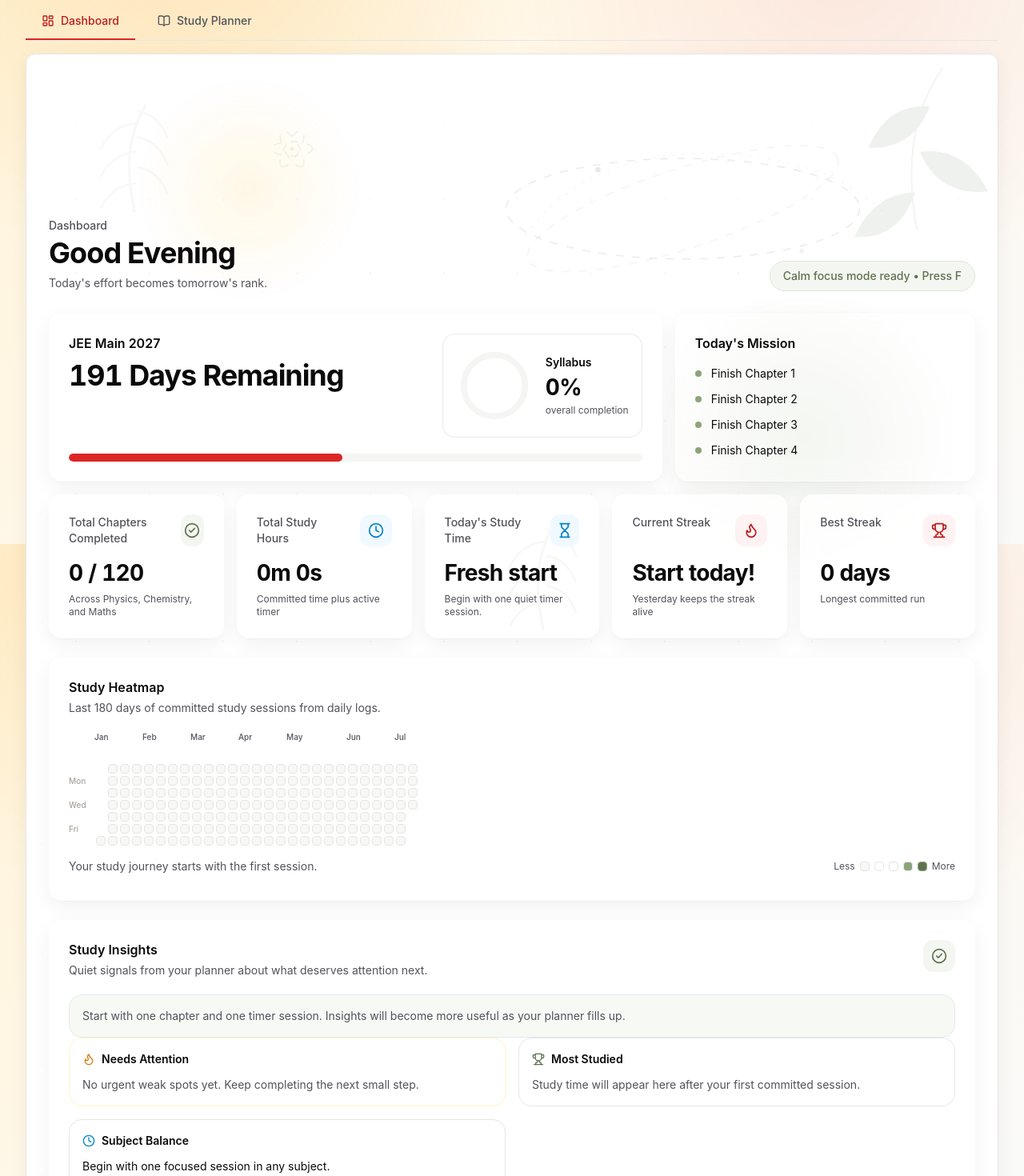
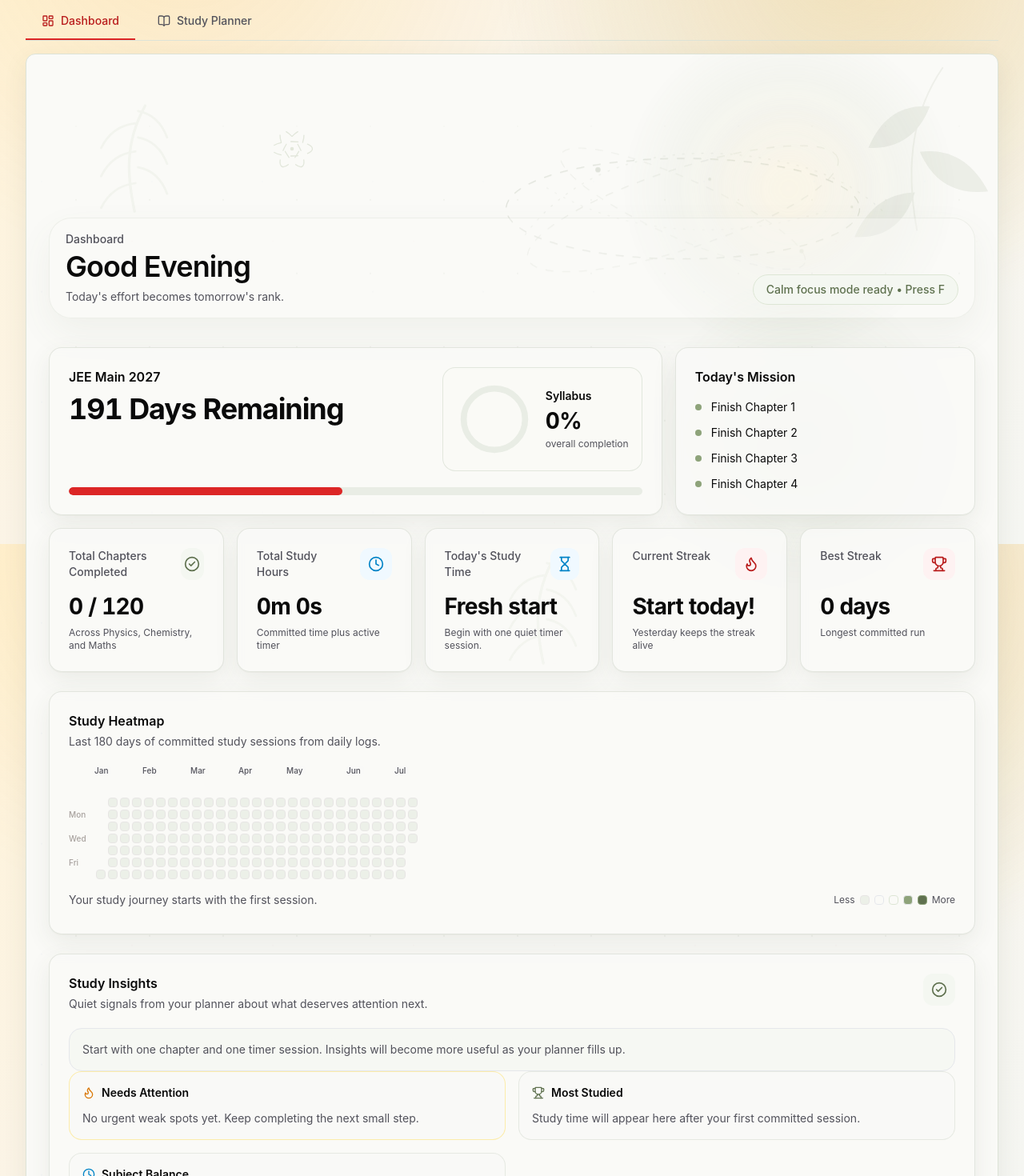
Before and after one commit to focused-asshu/jee-planner, a React (Vite) app: page / in a window 1280 px wide. Shown: the part 120-1590 px from the top of the page at 80% size. Built offline with nearby package versions, Linux system fonts and the light colour scheme.

Commit message:
Refine dashboard botanical theme

```diff
--- a/src/components/Dashboard.jsx
+++ b/src/components/Dashboard.jsx
@@ -27,7 +27,7 @@
   const iconTone = tone === 'ember' ? 'bg-ember-50 text-ember-700' : tone === 'sage' ? 'bg-sage-50 text-sage-700' : 'bg-sky-50 text-sky-600';
 
   return (
-    <div className="relative overflow-hidden rounded-2xl border border-white/70 bg-white/75 p-6 shadow-card backdrop-blur-md transition duration-200 ease-out hover:-translate-y-0.5 hover:shadow-card-hover">
+    <div className="relative overflow-hidden rounded-2xl border border-sage-700/[0.15] bg-paper/85 p-6 shadow-card backdrop-blur-sm transition duration-200 ease-out hover:-translate-y-0.5 hover:shadow-card-hover">
       {empty ? <BotanicalCorner /> : null}
       <div className="relative flex items-start justify-between gap-3">
         <p className="text-sm font-medium text-ink-muted">{label}</p>
@@ -48,7 +48,7 @@
   return (
     <div className="flex items-center gap-4 rounded-2xl border border-border/80 bg-paper/80 p-4">
       <svg className="h-24 w-24 -rotate-90" viewBox="0 0 100 100" aria-hidden="true">
-        <circle cx="50" cy="50" r={radius} stroke="currentColor" strokeWidth="8" className="text-stone-100" fill="none" />
+        <circle cx="50" cy="50" r={radius} stroke="currentColor" strokeWidth="8" className="text-[#E9EDE5]" fill="none" />
         <circle cx="50" cy="50" r={radius} stroke="currentColor" strokeWidth="8" className="text-ember-600 progress-ring" fill="none" strokeLinecap="round" strokeDasharray={circumference} strokeDashoffset={offset} />
       </svg>
       <div>
@@ -88,7 +88,7 @@
 
 const getStudyHeatmapCellClass = (intensity) => {
   const classes = [
-    'border-stone-200 bg-stone-100/80',
+    'border-stone-200 bg-[#E9EDE5]/80',
     'border-sage-100 bg-sage-100',
     'border-sage-200 bg-sage-300',
     'border-sage-300 bg-sage-500',
@@ -157,7 +157,7 @@
   const hasStudySessions = useMemo(() => Object.values(dailySessions ?? {}).some((session) => Math.max(0, Math.floor(session?.totalSeconds ?? 0)) > 0), [dailySessions]);
 
   return (
-    <section className="rounded-2xl border border-white/70 bg-white/75 p-6 shadow-card backdrop-blur-md">
+    <section className="rounded-2xl border border-sage-700/[0.15] bg-paper/85 p-6 shadow-card backdrop-blur-sm">
       <div className="mb-5 flex flex-wrap items-end justify-between gap-3">
         <div>
           <h3 className="text-base font-semibold text-ink">Study Heatmap</h3>
@@ -238,7 +238,7 @@
   const hasAnyMilestoneProgress = milestones.unlocked.length > 0 || nextMilestones.some((milestone) => milestone.progress > 0);
 
   return (
-    <section className="rounded-2xl border border-white/70 bg-white/75 p-6 shadow-card backdrop-blur-md">
+    <section className="rounded-2xl border border-sage-700/[0.15] bg-paper/85 p-6 shadow-card backdrop-blur-sm">
       <div className="mb-5 flex items-start justify-between gap-3">
         <div>
           <h3 className="text-base font-semibold text-ink">Milestones</h3>
@@ -252,7 +252,7 @@
       ) : null}
 
       <div className="grid gap-4 lg:grid-cols-2">
-        <div className="rounded-2xl border border-sage-100 bg-white/70 p-4">
+        <div className="rounded-2xl border border-sage-700/[0.12] bg-paper/75 p-4">
           <h4 className="flex items-center gap-2 text-sm font-semibold text-ink"><CheckCircle2 className="h-4 w-4 text-sage-700" />Recently Unlocked</h4>
           {recentlyUnlocked.length ? (
             <ol className="mt-3 space-y-3">
@@ -269,7 +269,7 @@
           ) : <p className="mt-3 text-sm text-ink-muted">No milestones unlocked yet. Start small; one committed session is enough to begin.</p>}
         </div>
 
-        <div className="rounded-2xl border border-amber-100 bg-white/70 p-4">
+        <div className="rounded-2xl border border-amber-200/70 bg-paper/75 p-4">
           <h4 className="flex items-center gap-2 text-sm font-semibold text-ink"><Flame className="h-4 w-4 text-ember-600" />Next to Chase</h4>
           <ol className="mt-3 space-y-3">
             {nextMilestones.map((milestone) => {
@@ -286,7 +286,7 @@
                       <p className="mt-1 text-xs leading-5 text-ink-muted">{milestone.description}</p>
                     </div>
                   </div>
-                  <div className="mt-3 h-2 overflow-hidden rounded-full bg-stone-100" aria-hidden="true">
+                  <div className="mt-3 h-2 overflow-hidden rounded-full bg-[#E9EDE5]" aria-hidden="true">
                     <div className="h-full rounded-full bg-ember-600 transition-[width] duration-500 ease-out" style={{ width: `${percent}%` }} />
                   </div>
                 </li>
@@ -309,7 +309,7 @@
   const hasInsightData = weakChapters.length > 0 || mostStudied.length > 0 || recentlyFinished.length > 0 || Object.values(subjectBalance.totals).some((seconds) => seconds > 0) || consistency.studiedLastSevenDays > 0;
 
   return (
-    <section className="rounded-2xl border border-white/70 bg-white/75 p-6 shadow-card backdrop-blur-md">
+    <section className="rounded-2xl border border-sage-700/[0.15] bg-paper/85 p-6 shadow-card backdrop-blur-sm">
       <div className="mb-5 flex items-start justify-between gap-3">
         <div>
           <h3 className="text-base font-semibold text-ink">Study Insights</h3>
@@ -323,30 +323,30 @@
       ) : null}
 
       <div className="grid gap-4 lg:grid-cols-2">
-        <div className="rounded-2xl border border-amber-100 bg-white/70 p-4">
+        <div className="rounded-2xl border border-amber-200/70 bg-paper/75 p-4">
           <h4 className="flex items-center gap-2 text-sm font-semibold text-ink"><Flame className="h-4 w-4 text-amber-600" />Needs Attention</h4>
           {weakChapters.length ? <ol className="mt-3 space-y-2">{weakChapters.map((chapter) => <li key={`${chapter.subject}-${chapter.id}`} className="flex items-center justify-between gap-3 text-sm"><span className={chapter.isWeak ? 'font-semibold text-ink' : 'text-ink'}>{chapter.name}</span><span className="text-xs text-ink-muted">{chapter.subjectLabel}</span></li>)}</ol> : <p className="mt-3 text-sm text-ink-muted">No urgent weak spots yet. Keep completing the next small step.</p>}
         </div>
 
-        <div className="rounded-2xl border border-sage-100 bg-white/70 p-4">
+        <div className="rounded-2xl border border-sage-700/[0.12] bg-paper/75 p-4">
           <h4 className="flex items-center gap-2 text-sm font-semibold text-ink"><Trophy className="h-4 w-4 text-sage-700" />Most Studied</h4>
           {mostStudied.length ? <ol className="mt-3 space-y-2">{mostStudied.map((chapter) => <li key={`${chapter.subject}-${chapter.id}`} className="flex items-center justify-between gap-3 text-sm text-ink"><span>{chapter.name}</span><span className="text-xs tabular-nums text-ink-muted">{formatStudyTime(chapter.timeStudiedSeconds)}</span></li>)}</ol> : <p className="mt-3 text-sm text-ink-muted">Study time will appear here after your first committed session.</p>}
         </div>
 
         {recentlyFinished.length ? (
-          <div className="rounded-2xl border border-sky-100 bg-white/70 p-4">
+          <div className="rounded-2xl border border-sky-100/80 bg-paper/75 p-4">
             <h4 className="flex items-center gap-2 text-sm font-semibold text-ink"><BookOpen className="h-4 w-4 text-sky-600" />Recently Finished</h4>
             <ol className="mt-3 space-y-2">{recentlyFinished.map((chapter) => <li key={`${chapter.subject}-${chapter.id}`} className="flex items-center justify-between gap-3 text-sm text-ink"><span>{chapter.name}</span><span className="text-xs text-ink-muted">{chapter.dateKey}</span></li>)}</ol>
           </div>
         ) : null}
 
-        <div className="rounded-2xl border border-border bg-white/70 p-4">
+        <div className="rounded-2xl border border-sage-700/[0.12] bg-paper/75 p-4">
           <h4 className="flex items-center gap-2 text-sm font-semibold text-ink"><Clock className="h-4 w-4 text-sky-600" />Subject Balance</h4>
           <p className="mt-3 text-sm text-ink">{subjectBalance.message}</p>
           <div className="mt-3 grid grid-cols-3 gap-2 text-xs text-ink-muted">{Object.entries(subjectBalance.totals).map(([subject, seconds]) => <span key={subject} className="rounded-xl bg-stone-50 px-2 py-1 text-center tabular-nums">{subjectLabels[subject]}<br />{formatStudyTime(seconds)}</span>)}</div>
         </div>
 
-        <div className="rounded-2xl border border-border bg-white/70 p-4 lg:col-span-2">
+        <div className="rounded-2xl border border-sage-700/[0.12] bg-paper/75 p-4 lg:col-span-2">
           <h4 className="flex items-center gap-2 text-sm font-semibold text-ink"><CheckCircle2 className="h-4 w-4 text-sage-700" />Consistency</h4>
           <p className="mt-3 text-sm text-ink">{consistency.message}</p>
         </div>
@@ -418,7 +418,7 @@
   }, [entry, todayKey]);
 
   return (
-    <section className="rounded-2xl border border-amber-100/80 bg-[#FFF8E8]/80 p-5 shadow-card backdrop-blur-md">
+    <section className="rounded-2xl border border-amber-100/80 bg-[#FFF8E8]/78 p-5 shadow-card backdrop-blur-sm">
       <div className="flex items-start justify-between gap-3">
         <div>
           <h3 className="flex items-center gap-2 text-base font-semibold text-ink"><BookOpen className="h-4 w-4 text-ember-600" />Daily Journal</h3>
@@ -479,7 +479,7 @@
   };
 
   return (
-    <section className="rounded-2xl border border-sage-100/90 bg-sage-50/75 p-5 shadow-card backdrop-blur-md">
+    <section className="rounded-2xl border border-sage-100/90 bg-sage-50/80 p-5 shadow-card backdrop-blur-sm">
       <div className="flex items-start justify-between gap-3">
         <div>
           <h3 className="text-base font-semibold text-ink">Ambient Mode</h3>
@@ -561,21 +561,21 @@
     <div className="relative overflow-hidden p-7 dashboard-view">
       <DashboardAtmosphere />
       <BotanicalCorner />
-      <div className="relative mb-7 flex flex-wrap items-end justify-between gap-4">
+      <div className="relative mb-9 flex flex-wrap items-end justify-between gap-5 rounded-[1.75rem] border border-sage-700/[0.08] bg-paper/35 px-5 py-4 shadow-[0_18px_44px_rgba(95,113,79,0.07)]">
         <div>
           <p className="text-sm font-medium text-ink-muted">Dashboard</p>
-          <h2 className="mt-1 text-3xl font-bold tracking-tight text-ink">{getGreeting()}</h2>
+          <h2 className="mt-1 text-3xl font-semibold tracking-tight text-ink">{getGreeting()}</h2>
           <p className="mt-2 text-sm text-ink-muted">{motivationalLines[getDayIndex(motivationalLines.length)]}</p>
         </div>
         <div className="rounded-full border border-sage-200 bg-sage-50 px-4 py-2 text-sm font-medium text-sage-700">Calm focus mode ready • Press F</div>
       </div>
 
       <div className="grid grid-cols-1 gap-4 lg:grid-cols-3">
-        <div className="rounded-2xl border border-white/70 bg-white/72 p-6 shadow-card backdrop-blur-md lg:col-span-2">
+        <div className="rounded-2xl border border-sage-700/[0.15] bg-paper/85 p-6 shadow-card backdrop-blur-sm lg:col-span-2">
           <div className="flex items-start justify-between gap-4"><div><h3 className="text-base font-semibold text-ink">{JEE_MAIN_EXAM.label}</h3><p className="mt-2 text-3xl font-bold tabular-nums text-ink">{daysRemaining} Days Remaining</p></div><CircularProgress percent={overallPercent} label="Syllabus" /></div>
-          <div className="mt-5 h-2.5 overflow-hidden rounded-full bg-stone-100"><div className="h-full rounded-full bg-ember-600 transition-[width] duration-500 ease-out" style={{ width: `${countdownPercent}%` }} /></div>
+          <div className="mt-5 h-2.5 overflow-hidden rounded-full bg-[#E9EDE5]"><div className="h-full rounded-full bg-ember-600 transition-[width] duration-500 ease-out" style={{ width: `${countdownPercent}%` }} /></div>
         </div>
-        <div className="rounded-2xl border border-white/70 bg-white/72 p-6 shadow-card backdrop-blur-md"><h3 className="text-base font-semibold text-ink">Today's Mission</h3><ul className="mt-4 space-y-3">{missionItems.map((item) => <li key={item} className="flex items-center gap-3 text-sm text-ink"><span className="h-2 w-2 rounded-full bg-sage-500" />{item}</li>)}</ul></div>
+        <div className="rounded-2xl border border-sage-700/[0.15] bg-paper/85 p-6 shadow-card backdrop-blur-sm"><h3 className="text-base font-semibold text-ink">Today's Mission</h3><ul className="mt-4 space-y-3">{missionItems.map((item) => <li key={item} className="flex items-center gap-3 text-sm text-ink"><span className="h-2 w-2 rounded-full bg-sage-500" />{item}</li>)}</ul></div>
       </div>
 
       <div className="mt-4 grid grid-cols-1 gap-4 sm:grid-cols-2 lg:grid-cols-5">
@@ -608,11 +608,11 @@
       </div>
 
       <div className="mt-6 grid grid-cols-1 gap-4 lg:grid-cols-[1fr_320px]">
-        <div className="rounded-2xl border border-white/70 bg-white/75 p-6 shadow-card backdrop-blur-md">
+        <div className="rounded-2xl border border-sage-700/[0.15] bg-paper/85 p-6 shadow-card backdrop-blur-sm">
           <div className="mb-4"><h3 className="text-base font-semibold text-ink">Subject Progress</h3><p className="mt-1 text-sm text-ink-muted">Completion by subject, using the same criteria as the Study Planner.</p></div>
-          <div className="space-y-4">{Object.entries(completionStats.bySubject).map(([subject, stats]) => { const percent = stats.total > 0 ? (stats.completed / stats.total) * 100 : 0; return <div key={subject}><div className="mb-2 flex items-center justify-between text-sm"><span className="font-medium text-ink">{subjectLabels[subject]}</span><span className="tabular-nums text-ink-muted">{stats.completed} / {stats.total} chapters</span></div><div className="h-3 overflow-hidden rounded-full bg-stone-100"><div className="h-full rounded-full bg-ember-600 transition-[width] duration-500 ease-out" style={{ width: `${percent}%` }} /></div></div>; })}</div>
+          <div className="space-y-4">{Object.entries(completionStats.bySubject).map(([subject, stats]) => { const percent = stats.total > 0 ? (stats.completed / stats.total) * 100 : 0; return <div key={subject}><div className="mb-2 flex items-center justify-between text-sm"><span className="font-medium text-ink">{subjectLabels[subject]}</span><span className="tabular-nums text-ink-muted">{stats.completed} / {stats.total} chapters</span></div><div className="h-3 overflow-hidden rounded-full bg-[#E9EDE5]"><div className="h-full rounded-full bg-ember-600 transition-[width] duration-500 ease-out" style={{ width: `${percent}%` }} /></div></div>; })}</div>
         </div>
-        <div className="relative overflow-hidden rounded-2xl border border-white/70 bg-white/70 p-6 shadow-card backdrop-blur-md"><BotanicalCorner /><Search className="h-5 w-5 text-sky-600" aria-hidden="true" /><p className="relative mt-5 text-lg font-semibold leading-relaxed text-ink">“{studyQuotes[getDayIndex(studyQuotes.length)]}”</p><p className="relative mt-3 text-xs font-medium uppercase tracking-wide text-ink-muted">Daily study note</p></div>
+        <div className="relative overflow-hidden rounded-2xl border border-sage-700/[0.15] bg-paper/82 p-6 shadow-card backdrop-blur-sm"><BotanicalCorner /><Search className="h-5 w-5 text-sky-600" aria-hidden="true" /><p className="relative mt-5 text-lg font-semibold leading-relaxed text-ink">“{studyQuotes[getDayIndex(studyQuotes.length)]}”</p><p className="relative mt-3 text-xs font-medium uppercase tracking-wide text-ink-muted">Daily study note</p></div>
       </div>
     </div>
   );
--- a/src/components/DashboardAtmosphere.jsx
+++ b/src/components/DashboardAtmosphere.jsx
@@ -8,9 +8,13 @@
       <svg className="dashboard-orbits dashboard-orbits-hero" viewBox="0 0 520 260" fill="none">
         <ellipse cx="260" cy="128" rx="204" ry="58" className="dashboard-orbit-line" />
         <ellipse cx="260" cy="128" rx="188" ry="46" className="dashboard-orbit-line dashboard-orbit-line-soft" transform="rotate(-18 260 128)" />
+        <ellipse cx="260" cy="128" rx="154" ry="34" className="dashboard-orbit-line dashboard-orbit-line-whisper" transform="rotate(24 260 128)" />
         <path d="M78 158C138 78 249 42 392 78C434 89 467 108 493 133" className="dashboard-arc-line" />
+        <path d="M103 104C179 151 292 171 425 131" className="dashboard-arc-line dashboard-arc-line-whisper" />
         <circle cx="162" cy="83" r="3" className="dashboard-orbit-dot" />
         <circle cx="397" cy="177" r="2.5" className="dashboard-orbit-dot dashboard-orbit-dot-muted" />
+        <circle cx="291" cy="94" r="1.8" className="dashboard-orbit-dot dashboard-orbit-dot-glow" />
+        <circle cx="455" cy="126" r="1.5" className="dashboard-orbit-dot dashboard-orbit-dot-glow" />
       </svg>
 
       <svg className="dashboard-atom-mark" viewBox="0 0 96 96" fill="none">
--- a/src/index.css
+++ b/src/index.css
@@ -5,26 +5,27 @@
 :root {
   font-family: -apple-system, BlinkMacSystemFont, "Segoe UI", Inter, system-ui, sans-serif;
   color: #0A0A0A;
-  background: #FAFAF9;
+  background: #F5F6F2;
 }
 
 html {
-  background: #FAFAF9;
+  background: #F5F6F2;
 }
 
 body {
   margin: 0;
   min-width: 1024px;
-  background: #FAFAF9;
+  background: #F5F6F2;
 }
 
 
 .app-shell {
   --time-bg:
-    radial-gradient(circle at 18% 0%, rgba(14, 165, 233, 0.08), transparent 30rem),
-    radial-gradient(circle at 82% 12%, rgba(220, 38, 38, 0.055), transparent 24rem),
-    linear-gradient(135deg, rgba(255, 255, 255, 0.76), rgba(250, 250, 249, 0.96)),
-    #FAFAF9;
+    radial-gradient(circle at 88% 4%, rgba(255, 236, 190, 0.64), transparent 28rem),
+    radial-gradient(circle at 78% 12%, rgba(142, 163, 122, 0.18), transparent 30rem),
+    radial-gradient(circle at 18% 0%, rgba(14, 165, 233, 0.045), transparent 30rem),
+    linear-gradient(135deg, rgba(245, 246, 242, 0.9), rgba(250, 250, 247, 0.97)),
+    #F5F6F2;
   background: var(--time-bg);
   background-attachment: fixed;
   transition: background 700ms ease, color 200ms ease;
@@ -32,31 +33,35 @@
 
 .app-theme-morning {
   --time-bg:
-    radial-gradient(circle at 16% 4%, rgba(251, 191, 36, 0.18), transparent 25rem),
-    radial-gradient(circle at 78% 10%, rgba(254, 226, 196, 0.58), transparent 30rem),
-    linear-gradient(135deg, #FFF7E8 0%, #FFFCF5 46%, #FAFAF9 100%);
+    radial-gradient(circle at 86% 2%, rgba(255, 232, 177, 0.72), transparent 30rem),
+    radial-gradient(circle at 18% 4%, rgba(251, 191, 36, 0.12), transparent 25rem),
+    radial-gradient(circle at 76% 16%, rgba(142, 163, 122, 0.18), transparent 31rem),
+    linear-gradient(135deg, #FFF7E8 0%, #FAFAF3 48%, #F5F6F2 100%);
 }
 
 .app-theme-afternoon {
   --time-bg:
-    radial-gradient(circle at 18% 0%, rgba(14, 165, 233, 0.075), transparent 30rem),
-    radial-gradient(circle at 84% 16%, rgba(221, 230, 213, 0.42), transparent 24rem),
-    linear-gradient(135deg, rgba(255, 255, 255, 0.92), rgba(250, 250, 249, 0.98)),
-    #FAFAF9;
+    radial-gradient(circle at 88% 5%, rgba(255, 236, 190, 0.52), transparent 28rem),
+    radial-gradient(circle at 18% 0%, rgba(14, 165, 233, 0.055), transparent 30rem),
+    radial-gradient(circle at 84% 16%, rgba(221, 230, 213, 0.52), transparent 25rem),
+    linear-gradient(135deg, rgba(245, 246, 242, 0.94), rgba(250, 250, 247, 0.98)),
+    #F5F6F2;
 }
 
 .app-theme-evening {
   --time-bg:
-    radial-gradient(circle at 18% 2%, rgba(245, 158, 11, 0.18), transparent 28rem),
-    radial-gradient(circle at 82% 10%, rgba(220, 38, 38, 0.08), transparent 26rem),
-    linear-gradient(135deg, #FFF3D7 0%, #FFF8EB 48%, #FAFAF9 100%);
+    radial-gradient(circle at 86% 4%, rgba(255, 221, 159, 0.54), transparent 30rem),
+    radial-gradient(circle at 18% 2%, rgba(245, 158, 11, 0.13), transparent 28rem),
+    radial-gradient(circle at 82% 10%, rgba(142, 163, 122, 0.18), transparent 27rem),
+    linear-gradient(135deg, #FFF3D7 0%, #FAF4EA 48%, #F5F6F2 100%);
 }
 
 .app-theme-night {
   --time-bg:
-    radial-gradient(circle at 18% 0%, rgba(14, 165, 233, 0.055), transparent 28rem),
-    radial-gradient(circle at 80% 12%, rgba(120, 113, 108, 0.16), transparent 24rem),
-    linear-gradient(135deg, #EDE7DD 0%, #F6F0E8 52%, #F9F6F1 100%);
+    radial-gradient(circle at 86% 3%, rgba(255, 231, 181, 0.36), transparent 29rem),
+    radial-gradient(circle at 18% 0%, rgba(14, 165, 233, 0.045), transparent 28rem),
+    radial-gradient(circle at 80% 12%, rgba(120, 129, 101, 0.18), transparent 24rem),
+    linear-gradient(135deg, #EEE9DF 0%, #F4F0E8 52%, #F7F6F0 100%);
 }
 
 body::before {
@@ -64,9 +69,11 @@
   position: fixed;
   inset: 0;
   pointer-events: none;
-  opacity: 0.28;
-  background-image: radial-gradient(rgba(10, 10, 10, 0.08) 0.5px, transparent 0.5px);
-  background-size: 18px 18px;
+  opacity: 0.5;
+  background-image:
+    linear-gradient(115deg, rgba(92, 110, 82, 0.024) 0 1px, transparent 1px 12px),
+    radial-gradient(rgba(92, 110, 82, 0.045) 0.45px, transparent 0.45px);
+  background-size: 34px 34px, 22px 22px;
   z-index: -1;
 }
 
@@ -159,22 +166,22 @@
 
 .dashboard-atmosphere {
   z-index: 0;
-  opacity: 0.9;
+  opacity: 0.95;
 }
 
 .dashboard-light {
   position: absolute;
   border-radius: 9999px;
-  filter: blur(18px);
+  filter: blur(22px);
   transform: translateZ(0);
 }
 
 .dashboard-light-one {
-  top: 1.5rem;
-  left: 11%;
-  height: 18rem;
-  width: 18rem;
-  background: radial-gradient(circle, rgba(251, 191, 36, 0.14), rgba(251, 191, 36, 0.035) 48%, transparent 72%);
+  top: -2rem;
+  right: 5%;
+  height: 25rem;
+  width: 25rem;
+  background: radial-gradient(circle, rgba(255, 231, 181, 0.28), rgba(142, 163, 122, 0.07) 46%, transparent 74%);
 }
 
 .dashboard-light-two {
@@ -182,13 +189,13 @@
   top: 18rem;
   height: 24rem;
   width: 24rem;
-  background: radial-gradient(circle, rgba(142, 163, 122, 0.13), rgba(142, 163, 122, 0.035) 48%, transparent 74%);
+  background: radial-gradient(circle, rgba(142, 163, 122, 0.16), rgba(142, 163, 122, 0.045) 48%, transparent 74%);
 }
 
 .dashboard-particle-field {
   position: absolute;
   inset: 0;
-  opacity: 0.28;
+  opacity: 0.22;
   background-image:
     radial-gradient(circle, rgba(95, 113, 79, 0.28) 0 1px, transparent 1.4px),
     radial-gradient(circle, rgba(2, 132, 199, 0.13) 0 1px, transparent 1.6px),
@@ -208,7 +215,7 @@
   top: 3.5rem;
   right: 7rem;
   width: min(38rem, 44vw);
-  opacity: 0.16;
+  opacity: 0.22;
 }
 
 .dashboard-orbit-line,
@@ -227,12 +234,20 @@
 }
 
 .dashboard-orbit-line-soft {
-  opacity: 0.56;
+  opacity: 0.52;
+}
+
+.dashboard-orbit-line-whisper {
+  opacity: 0.38;
 }
 
 .dashboard-arc-line {
-  opacity: 0.5;
+  opacity: 0.48;
   stroke-dasharray: 2 10;
+}
+
+.dashboard-arc-line-whisper {
+  opacity: 0.34;
 }
 
 .dashboard-orbit-dot,
@@ -244,13 +259,18 @@
   opacity: 0.58;
 }
 
+.dashboard-orbit-dot-glow {
+  opacity: 0.72;
+  filter: drop-shadow(0 0 5px rgba(142, 163, 122, 0.45));
+}
+
 .dashboard-atom-mark {
   position: absolute;
   top: 5.15rem;
   left: 18.5rem;
   width: 4.5rem;
   color: #8EA37A;
-  opacity: 0.18;
+  opacity: 0.23;
   overflow: visible;
 }
 
@@ -264,7 +284,7 @@
   right: -1.5rem;
   top: -0.5rem;
   width: 17rem;
-  opacity: 0.105;
+  opacity: 0.095;
 }
 
 .dashboard-vine-bottom {
--- a/tailwind.config.js
+++ b/tailwind.config.js
@@ -5,9 +5,9 @@
       colors: {
         ink: '#0A0A0A',
         'ink-muted': '#52525B',
-        paper: '#FFFFFF',
-        canvas: '#FAFAF9',
-        border: '#E7E5E4',
+        paper: '#FAFAF7',
+        canvas: '#F5F6F2',
+        border: '#DDE3D7',
         ember: {
           50: '#FEF2F2',
           600: '#DC2626',
@@ -41,8 +41,8 @@
         xl: '0.75rem',
       },
       boxShadow: {
-        card: '0 1px 1px rgba(10,10,10,0.035), 0 8px 24px rgba(10,10,10,0.055)',
-        'card-hover': '0 2px 6px rgba(10,10,10,0.06), 0 14px 34px rgba(10,10,10,0.08)',
+        card: '0 1px 1px rgba(75,85,58,0.035), 0 10px 30px rgba(75,85,58,0.085)',
+        'card-hover': '0 2px 8px rgba(75,85,58,0.07), 0 18px 42px rgba(75,85,58,0.11)',
       },
     },
   },
```
